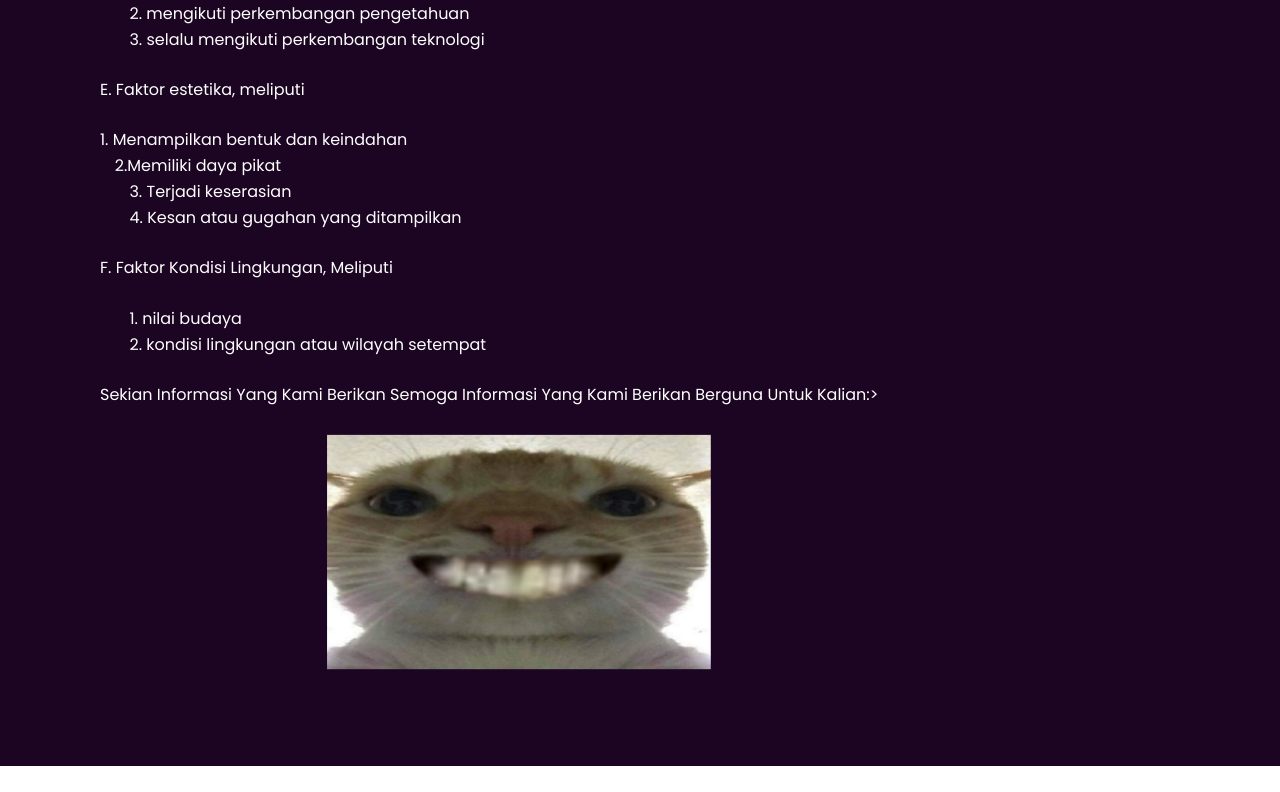
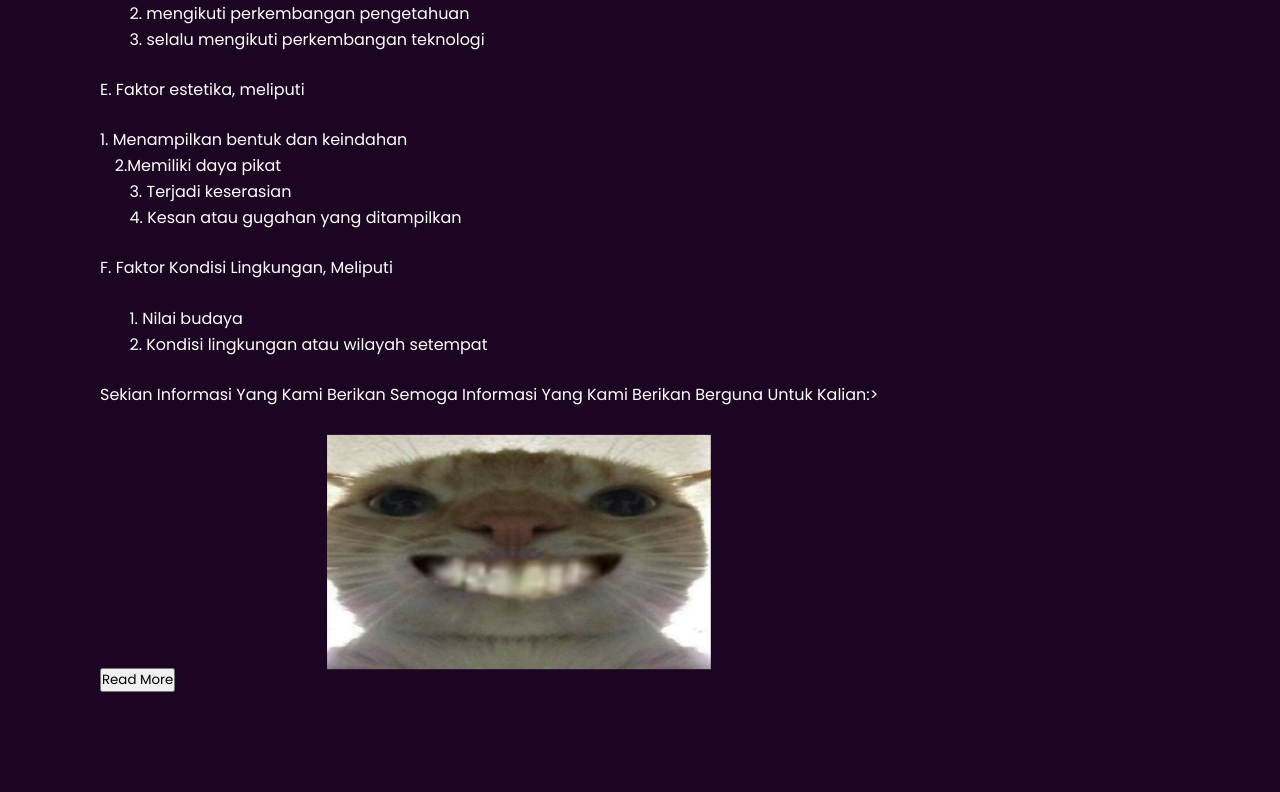
Before and after one commit to krtu0p/laughing-lightbulb, a plain HTML site: page index.html in a window 1280 px wide. Shown: the part 2508-3300 px from the top of the page. Before the commit the page ends 3274 px from the top, so only its background shows below. Drawn offline with Linux system fonts and the light colour scheme.

Commit message:
Update index.html

```diff
--- a/index.html
+++ b/index.html
@@ -33,7 +33,7 @@
             di berbagai daerah perkotaan dan pelosok desa.<br><br>Contohnya, kerajinan dari bahan keras kayu, bambu, rotan, kaleng, kaca, dan sebagainya. Pasar lokal maupun impor telah mendominasi
             penggunaan bahan keras tersebut sebagai bahan kerajinan.<br><br>B. Prinsip kerajinan bahan keras<br><br>1. Keunikan Kerajinan bahan keras<br><br>
         Dalam kerajinan bahan keras terdapat beragam keunikan tersendiri tergantung pada bahan yang digunakan, hal ini menyebabkan adanya beragam teknik teknik yang digunakan untuk membuat kerajinan bahan keras. contohnya seperti kayu, pada bahan kayu mempunyai keunikannya tersendiri yaitu terdapat pada serat/teksturnya yg tidak dapat ditemui pada bahan yang lainnya.<br><br>
-        2. Keragaman muatan nilai dalam produk kerajinan<br><br>sebelum membuat produk/ suatu kerajinan pastinya berawal dari berbagai bentuk ide maupun gagasan dari manusia yg berasal dari suatu pikiran yanng kehendak melalui suatu tindak, cipta, dan karsa. Pesan tersebut dapat diperoleh berdasarkan proses berkarya yang dapat dibagi menjadi berbagai hal sebagai berikut
+        2. Keragaman muatan nilai dalam produk kerajinan<br><br>sebelum membuat produk/ suatu kerajinan pastinya berawal dari berbagai bentuk ide maupun gagasan dari manusia yg berasal dari suatu pikiran yanng kehendak melalui suatu tindak, cipta, dan karsa. Pesan tersebut dapat diperoleh berdasarkan proses berkarya yang dapat dibagi menjadi berbagai hal sebagai berikut<span id="dots">...</span><span id="more">
 <br>a. Produk dengan nilai fungsional
 <br>b. Produk dengan nilai informatif
 <br>c. Produk dengan nilai simbolik
@@ -42,8 +42,9 @@
 <br><br>B. Faktor Ekonomis, Meliputi<br><br>ㅤㅤ1. Selera masyarakat terhadap produk<br>ㅤㅤ2. Nilai jual dan keberadaan suku cadang<br>ㅤㅤ3. Kebijakan penciptaan<br>ㅤㅤ4. Pemasaran yang tahan persaingan<br>ㅤㅤ5. Sistem pemasokan atau distribusi
             <br><br>C. Faktor Ekonomis, Meliputi<br><br>ㅤㅤ1. Kenyamanan<br>ㅤㅤ2. Keamanan<br>ㅤㅤ3. Kesesuaian<br>ㅤㅤ4. kepraktisan
             <br><br>D. Faktor Sains Dan Teknologi, Meliputi<br><br>ㅤㅤ1. Terdapat unsur kebaruan atau temuan baru<br>ㅤㅤ2. mengikuti perkembangan pengetahuan<br>ㅤㅤ3. selalu mengikuti perkembangan teknologi
-<br><br>E. Faktor estetika, meliputi<br><br>1. Menampilkan bentuk dan keindahan<br>ㅤ2.Memiliki daya pikat<br>ㅤㅤ3. Terjadi keserasian<br>ㅤㅤ4. Kesan atau gugahan yang ditampilkan<br><br>F. Faktor Kondisi Lingkungan, Meliputi<br><br>ㅤㅤ1. nilai budaya<br>ㅤㅤ2. kondisi lingkungan atau wilayah setempat<br><br>Sekian Informasi Yang Kami Berikan Semoga Informasi Yang Kami Berikan Berguna Untuk Kalian:><br><br><img src="ezgif.com-gif-maker.webp" id="ayonima">
-        <img src="ezgif.com-gif-maker (1).webp" id="ayonim"></p>
+<br><br>E. Faktor estetika, meliputi<br><br>1. Menampilkan bentuk dan keindahan<br>ㅤ2.Memiliki daya pikat<br>ㅤㅤ3. Terjadi keserasian<br>ㅤㅤ4. Kesan atau gugahan yang ditampilkan<br><br>F. Faktor Kondisi Lingkungan, Meliputi<br><br>ㅤㅤ1. Nilai budaya<br>ㅤㅤ2. Kondisi lingkungan atau wilayah setempat<br><br>Sekian Informasi Yang Kami Berikan Semoga Informasi Yang Kami Berikan Berguna Untuk Kalian:><br><br><img src="ezgif.com-gif-maker.webp" id="ayonima">
+        <img src="ezgif.com-gif-maker (1).webp" id="ayonim"></span></p>
+    <button onclick="reMore()" class="button" id="rBtn">Read More</button>
     </div>
 
     <script>
@@ -63,6 +64,21 @@
             text.style.marginTop = value * 1.5 + "px";
             btn.style.marginTop = value * 1.5 + "px";
         })
+        function reMore(){
+            var dots = document.getElementById("dots");
+            var moreText = document.getElementById("more");
+            var rBtn = document.getElementById("rBtn");
+
+            if (dots.style.display === "none") {
+                dots.style.display = "inline";
+                rBtn.innerHTML = "Read More";
+                moreText.style.display = "none";
+            } else {
+                dots.style.display = "none";
+                rBtn.innerHTML = "Read Less";
+                moreText.style.display = "inline";
+            }
+        }
 
 
     </script>
```
